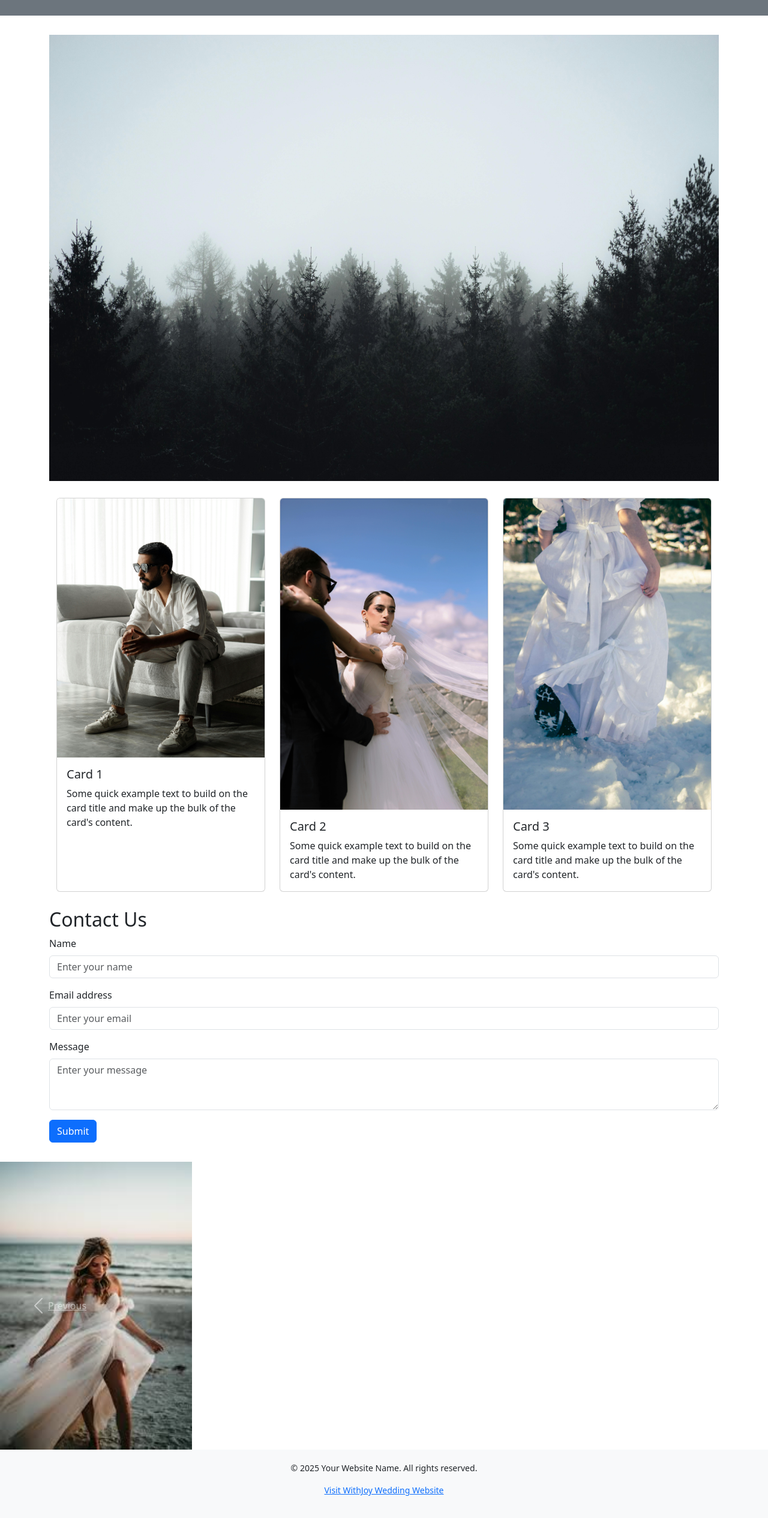
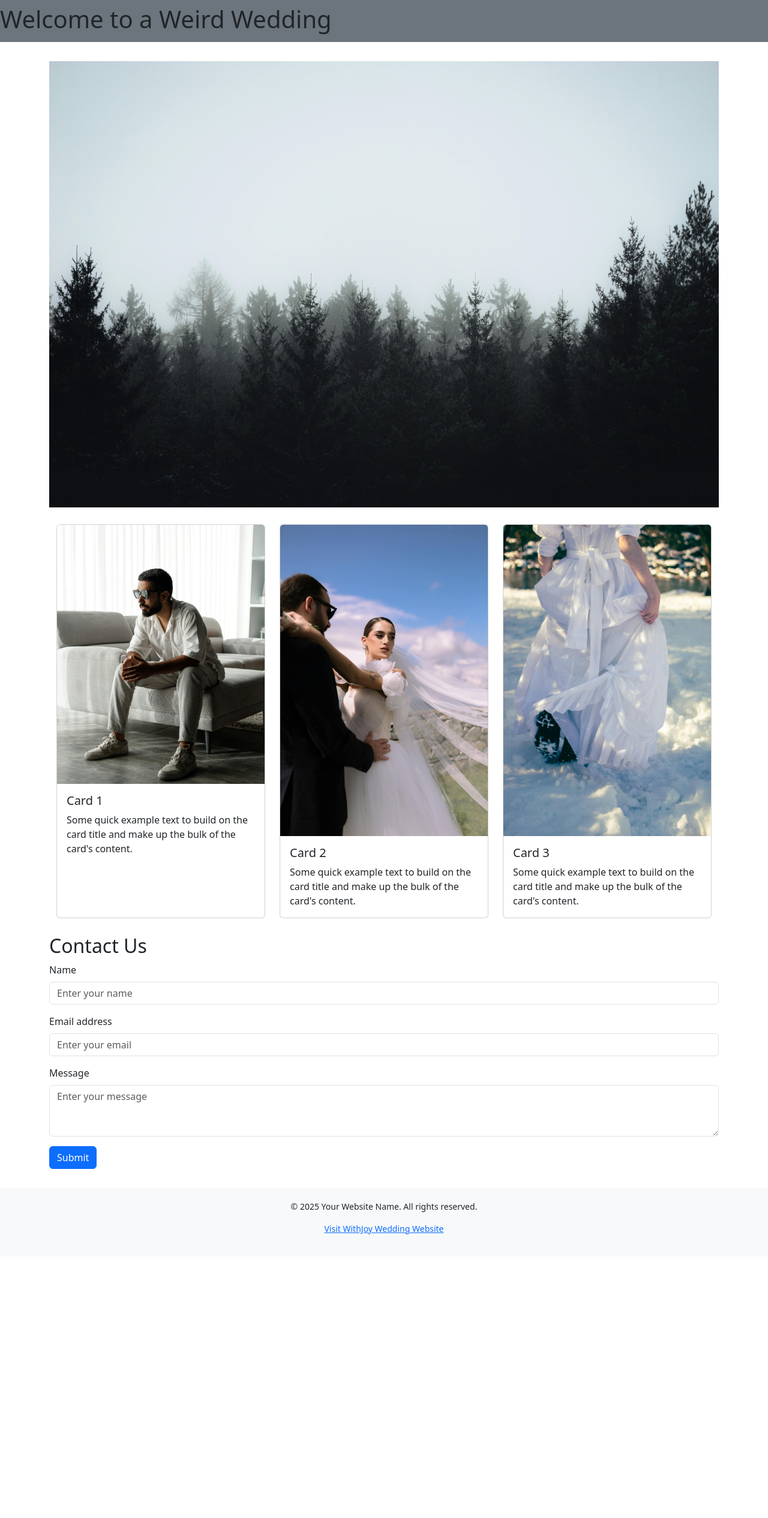
Before and after one commit to ikigeng/sys-dev-bootstrap, a PHP site: page / in a window 1280 px wide. Shown: the whole page at 60% size. After the commit the page ends 2058 px from the top, so only its background shows below. Run offline with PHP 8.4, Linux system fonts and the light colour scheme.

Commit message:
final touches and change to php

```diff
--- a/navbar.php
+++ b/header.php
@@ -9,7 +9,6 @@
 </head>
 <body>
     <!-- Navbar -->
-    <nav class="navbar navbar-dark bg-secondary">
-        <a class="navbar-brand" href="#">
-        </a>
+    <nav class="navbar navbar-dark bg-secondary" style="width: 100%; height: 70px; margin: 0 auto;">
+            <h1 class="text-center">Welcome to a Weird Wedding</h1>
     </nav>
--- a/index.html
+++ /dev/null
@@ -1,109 +0,0 @@
-<!DOCTYPE html>
-<html lang="en">
-<head>
-    <meta charset="UTF-8">
-    <meta name="viewport" content="width=device-width, initial-scale=1.0">
-    <title>My Bootstrap 5 Website</title>
-    <link rel="stylesheet" href="https://cdn.jsdelivr.net/npm/bootstrap@5.3.0/dist/css/bootstrap.min.css">
-    <link rel="stylesheet" href="https://cdn.jsdelivr.net/npm/bootstrap-icons/font/bootstrap-icons.css">
-</head>
-<body>
-    <!-- Navbar -->
-    <nav class="navbar navbar-dark bg-secondary">
-        <a class="navbar-brand" href="#">
-        </a>
-    </nav>
-
-    <!-- Hero Section -->
-    <div class="container" style="margin-top: 2.5%;">
-        <div class="jumbotron jumbotron-fluid">
-            <img src="/img/hero.jpg" class="img-fluid w-100" alt="Hero Image">
-        </div>
-    <!-- Three Columns Section -->
-    <div class="container" style="margin-top: 2.5%;">
-        <div class="row" style="margin-bottom: 2.5%;">
-            <div class="col-md-4">
-            <div class="card h-100">
-                <img src="/img/pexels-hamidtajikph-17814245.jpg" class="card-img-top" alt="Card 1">
-                <div class="card-body">
-                <h5 class="card-title">Card 1</h5>
-                <p class="card-text">Some quick example text to build on the card title and make up the bulk of the card's content.</p>
-                </div>
-            </div>
-            </div>
-            <div class="col-md-4">
-            <div class="card h-100">
-                <img src="/img/pexels-moment-s-photography-2149154854-30600294.jpg" class="card-img-top" alt="Card 2">
-                <div class="card-body">
-                <h5 class="card-title">Card 2</h5>
-                <p class="card-text">Some quick example text to build on the card title and make up the bulk of the card's content.</p>
-                </div>
-            </div>
-            </div>
-            <div class="col-md-4">
-            <div class="card h-100">
-                <img src="/img/pexels-tatyana-doloman-728740365-30538754.jpg" class="card-img-top" alt="Card 3">
-                <div class="card-body">
-                <h5 class="card-title">Card 3</h5>
-                <p class="card-text">Some quick example text to build on the card title and make up the bulk of the card's content.</p>
-                </div>
-            </div>
-            </div>
-        </div>
-    </div>
-
-    </div>
-
-    <!-- Contact Form (Bonus Challenge) -->
-    <div class="container" style="margin-bottom: 2.5%;">
-        <h2>Contact Us</h2>
-        <form>
-            <div class="mb-3">
-                <label for="name" class="form-label">Name</label>
-                <input type="text" class="form-control" id="name" placeholder="Enter your name">
-            </div>
-            <div class="mb-3">
-                <label for="email" class="form-label">Email address</label>
-                <input type="email" class="form-control" id="email" placeholder="Enter your email">
-            </div>
-            <div class="mb-3">
-                <label for="message" class="form-label">Message</label>
-                <textarea class="form-control" id="message" rows="3" placeholder="Enter your message"></textarea>
-            </div>
-            <button type="submit" class="btn btn-primary">Submit</button>
-        </form>
-    </div>
-
-    <!-- Carousel (Bonus Challenge) -->
-    <div id="carouselExampleControls" class="carousel slide" data-ride="carousel">
-        <div class="carousel-inner">
-        <div class="carousel-item active">
-            <img class="d-block w-25" src="/img/firstslide.jpg" alt="First slide">
-        </div>
-        <div class="carousel-item">
-            <img class="d-block w-25" src="/img/secondslide.jpg" alt="Second slide">
-        </div>
-        <div class="carousel-item">
-            <img class="d-block w-25" src="/img/thirdslide.jpg" alt="Third slide">
-        </div>
-        </div>
-        <a class="carousel-control-prev" href="#carouselExampleControls" role="button" data-slide="prev">
-        <span class="carousel-control-prev-icon" aria-hidden="true"></span>
-        <span class="sr-only">Previous</span>
-        </a>
-        <a class="carousel-control-next" href="#carouselExampleControls" role="button" data-slide="next">
-        <span class="carousel-control-next-icon" aria-hidden="true"></span>
-        <span class="sr-only">Next</span>
-        </a>
-    </div>
-
-    <!-- Footer -->
-    <footer style="text-align: center; padding: 20px; background-color: #f8f9fa; font-size: 14px;">
-        <p>&copy; 2025 Your Website Name. All rights reserved.</p>
-        <p><a href="https://withjoy.com/wedding-website/?srsltid=AfmBOoo8ZH7eTTJGI7AoWRMoDe9UjCXa8drFCWCSlPRp78ZX8xXIjPCY" target="_blank" rel="noopener noreferrer">Visit WithJoy Wedding Website</a></p>
-    </footer>
-
-
-    <script src="https://cdn.jsdelivr.net/npm/bootstrap@5.3.0/dist/js/bootstrap.bundle.min.js"></script>
-</body>
-</html>
--- /dev/null
+++ b/index.php
@@ -0,0 +1,9 @@
+<?php include("header.php") ?>
+
+<?php include("hero.php") ?>
+
+<?php include("cards.php") ?>
+
+<?php include("contact.php") ?>
+
+<?php include("footer.php") ?>
```
